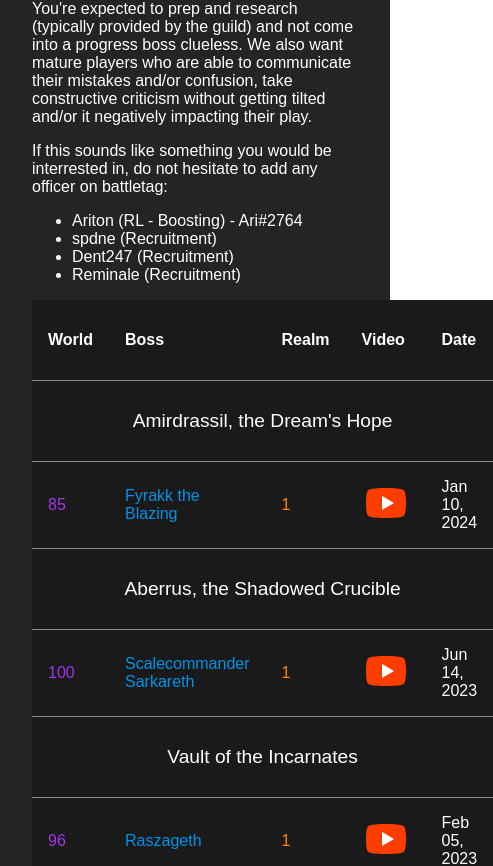
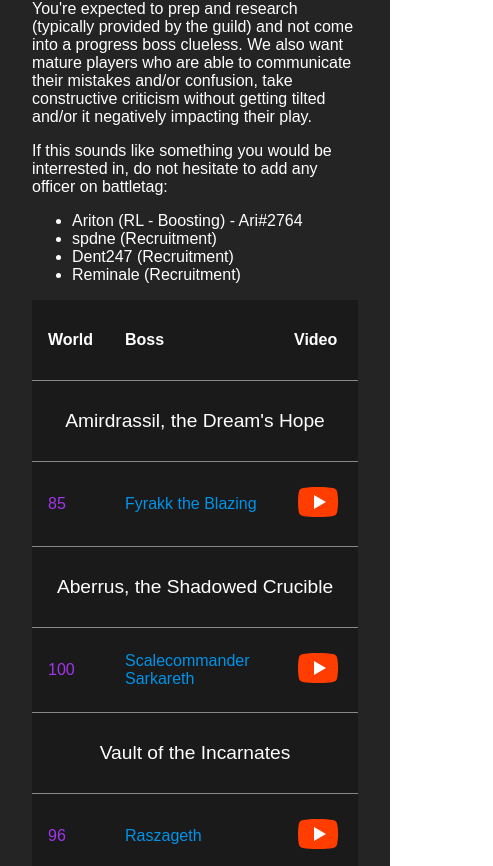
Before and after one commit to aritonkaramani/northstar, a Vue app: page / in a window 390 px wide. Shown: the part 1169-2035 px from the top of the page, 493 px wide, since content can reach past the window. Built offline with nearby package versions, Linux system fonts and the light colour scheme.

Commit message:
chore: fix css for mobile

```diff
--- a/src/components/northstarrankings.scss
+++ b/src/components/northstarrankings.scss
@@ -16,6 +16,14 @@
                     text-align: left;
                     .disabled {
                         filter: grayscale(1);
+                    }
+                }
+                @media (max-width: 800px) {
+                    td {
+                        margin: 0;
+                    }
+                    td:nth-child(5), td:nth-child(3), th:nth-child(5), th:nth-child(3) {
+                        display: none;
                     }
                 }
                 .tier {
```
